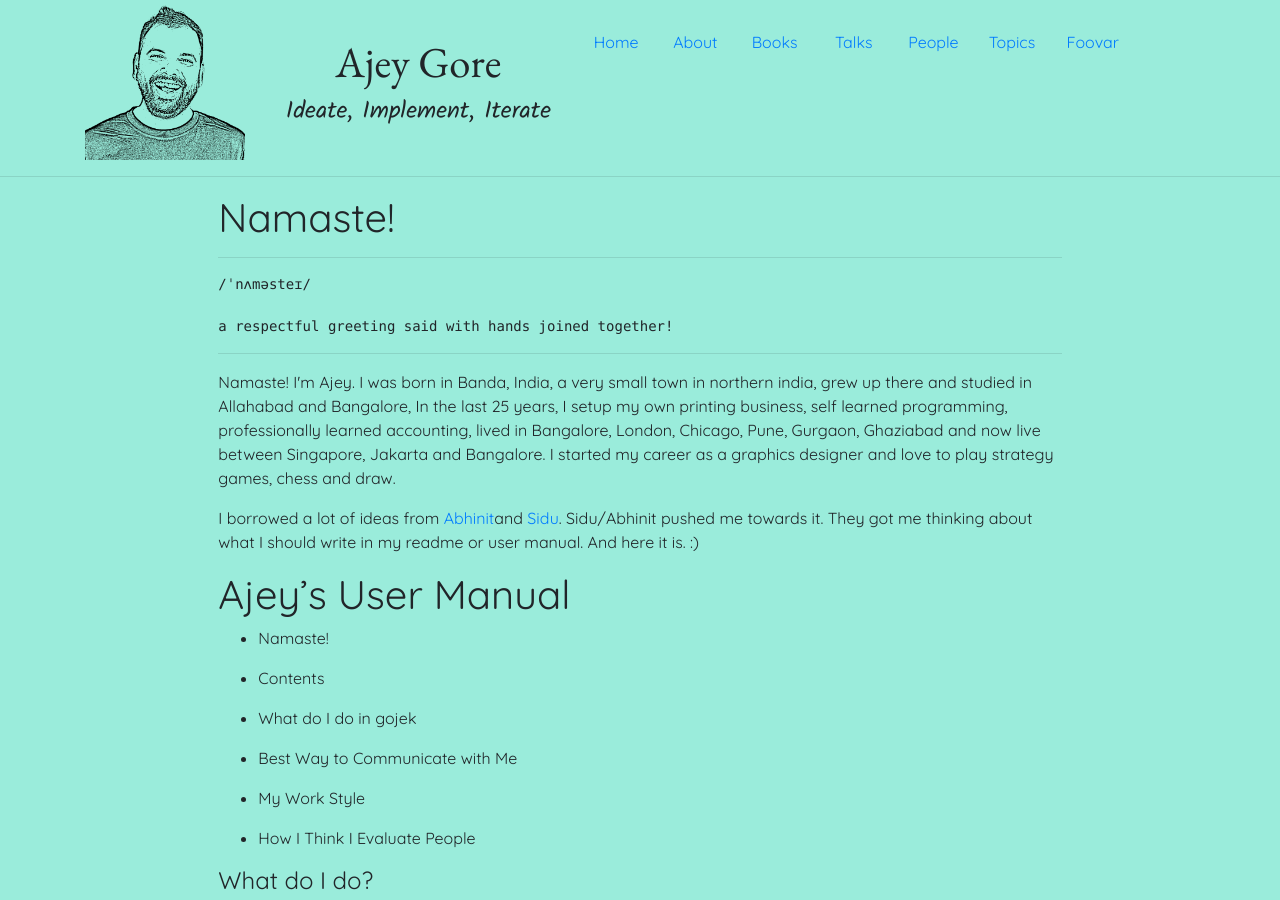
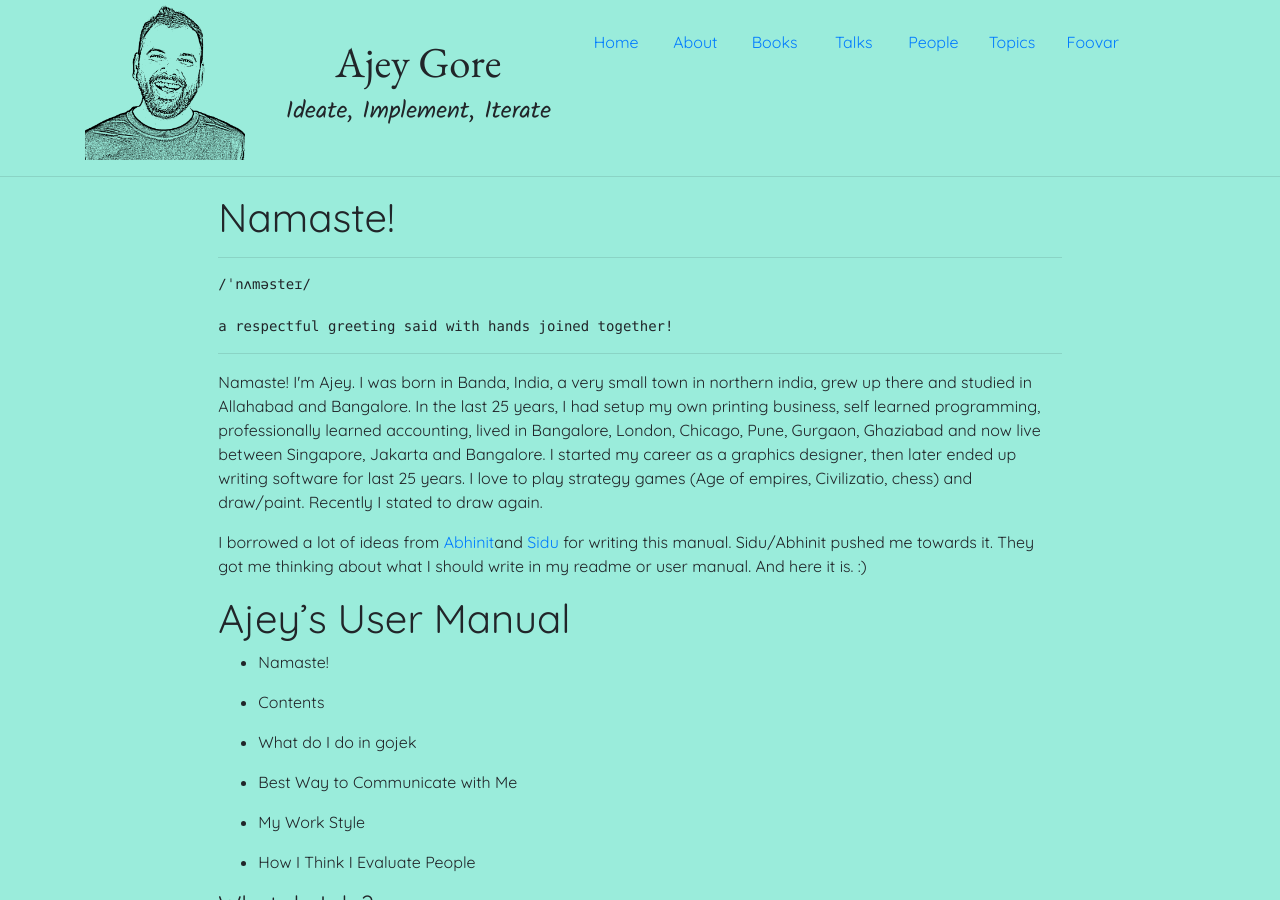
Before and after one commit to ajeygore/ajeygore.github.com, a Jekyll site: the page built from about.md, in a window 1280 px wide and 900 px high. Built offline with Jekyll 4.4.1, drawn with Linux system fonts in a browser that asks for light colours.

Commit message:
[ajey] updated about

```diff
--- a/about.md
+++ b/about.md
@@ -18,11 +18,13 @@ a respectful greeting said with hands joined together!
 --------
 
 
-Namaste! I&#39;m Ajey. I was born in Banda, India, a very small town in northern india, grew up there and studied in Allahabad and Bangalore, In the last 25 years, I setup my own printing business, self learned programming, professionally learned accounting, lived in Bangalore, London, Chicago, Pune, Gurgaon, Ghaziabad and now live between Singapore, Jakarta and Bangalore. I started my career as a graphics designer and love to play strategy games, chess and draw.
+Namaste! I&#39;m Ajey. I was born in Banda, India, a very small town in northern india, grew up there and studied in Allahabad and Bangalore.
+In the last 25 years, I had setup my own printing business, self learned programming, professionally learned accounting,
+lived in Bangalore, London, Chicago, Pune, Gurgaon, Ghaziabad and now live between Singapore, Jakarta and Bangalore.
+I started my career as a graphics designer, then later ended up writing software for last 25 years. I love to play strategy games (Age of empires, Civilizatio, chess) and draw/paint. Recently I stated to draw again.
 
 
-
-I borrowed a lot of ideas from [Abhinit](https://twitter.com/abhinitial)and [Sidu](https://twitter.com/ponnappa). Sidu/Abhinit pushed me towards it. They got me thinking about what I should write in my readme or user manual. And here it is. :)
+I borrowed a lot of ideas from [Abhinit](https://twitter.com/abhinitial)and [Sidu](https://twitter.com/ponnappa) for writing this manual. Sidu/Abhinit pushed me towards it. They got me thinking about what I should write in my readme or user manual. And here it is. :)
 
 # Ajey's User Manual
 
@@ -40,7 +42,10 @@ I borrowed a lot of ideas from [Abhinit](https://twitter.com/abhinitial)and [Sid
 
 #### What do I do?
 
-I&#39;m a Software Engineer at core, My first principle is that **I work for people and people work with me** which results into me talking to many people across gojek in various departments and functions, I see myself as swiss knife in tactical situations and an empowerment advocate in strategic terms. I have played various roles in my life and recently at GoJek simultaneously, including
+I&#39;m a Software Engineer at core, My first principle is that **I work for people and people work with me**
+which results into me talking to many people across gojek in various departments and functions,
+I see myself as swiss knife in tactical situations and an empowerment advocate in strategic terms.
+I have played various roles in my life and recently at GoJek simultaneously, including
 
 - Managing India office (budget, recruitment, people, operations) along with Sidu
 - Product Engineering HR
```
Also changed, not shown: 1 other file.
